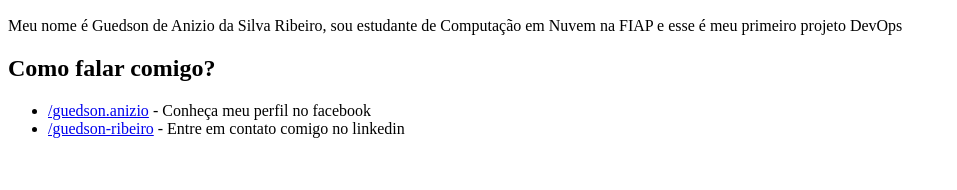
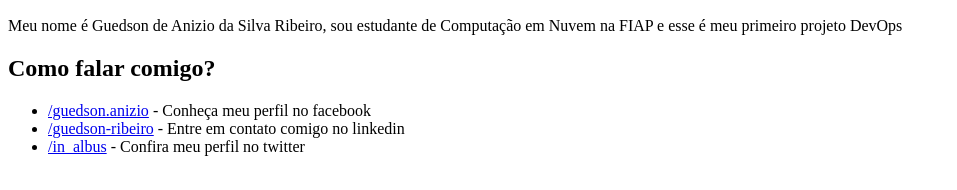
Before and after one commit to GuedsonRibeiro/sync-s3-terraform, a plain HTML site: page index.html in a window 1280 px wide. Shown: the part 110-300 px from the top of the page, without its empty margins (0-957 px from the left). Drawn offline with Linux system fonts and the light colour scheme.

Commit message:
check216

```diff
--- a/index.html
+++ b/index.html
@@ -20,6 +20,9 @@
             <li>
                 <a href="https://www.linkedin.com/in/guedson-ribeiro-48b689221/" target="_blank">/guedson-ribeiro</a> - Entre em contato comigo no linkedin
             </li>
+            <li>
+                <a href="https://twitter.com/in_albus" target="_blank">/in_albus</a> - Confira meu perfil no twitter
+            </li>
     </ul>
 </body>
 </html>
```
